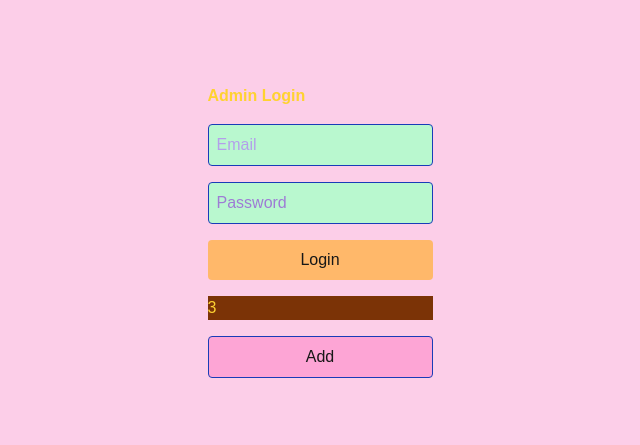
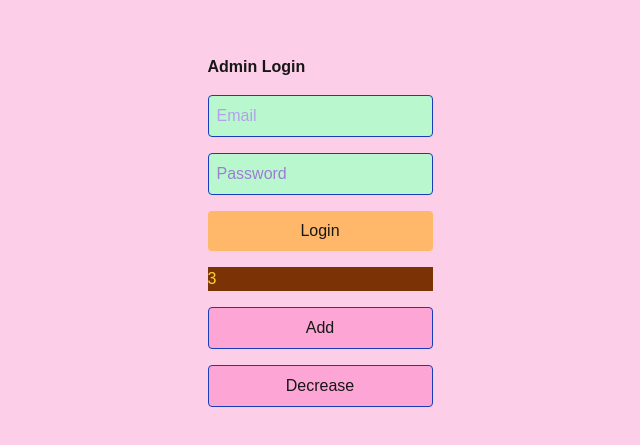
Before and after one commit to laibaranarao3-gif/ajar-web, a Next.js app: page / in a window 1280 px wide. Shown: the part 169-614 px from the top of the page, without its empty margins (320-960 px from the left). Built offline with nearby package versions, Linux system fonts and the light colour scheme.

Commit message:
Decrease

```diff
--- a/app/page.tsx
+++ b/app/page.tsx
@@ -26,13 +26,14 @@ useEffect(()=>{
   return(
     <main className="min-h-screen bg-pink-200 flex items-center justify-center">
       <div className="grid gap-4 justify center">
-      <h1 className="text-amber-300 font-bold">Admin Login</h1>
+      <h1 className="text-grey-900 font-extrabold">Admin Login</h1>
    <input type="text"placeholder="Email" onChange={(e) => setEmail(e.target.value)}  className=" text-purple-500 bg-green-200 rounded border border-blue-800 p-2"></input>
       <input type="password"placeholder="Password" onChange={(e) => setPassword(e.target.value)}className=" text-purple-700 bg-green-200 rounded border border-blue-800 p-2 " ></input>
 
 <button onClick={login} className="bg-orange-300 text-grey-300 rounded rounded-4 roun p-2">Login</button>
 <p className="text-amber-300 bg-amber-900"> { counter }</p>
-<button onClick={ () => setCounter(counter+1)} className="bg-pink-300 text-grey-400 rounded rounded-4 p-2 border border-blue-800 w-full">Add</button>
+<button onClick={ () => setCounter(counter+1)} className="bg-pink-300 text-grey-400 rounded p-2 border border-blue-800 w-full">Add</button>
+<button onClick={() => setCounter(counter-1)} className="bg-pink-300 text-grey-400 rounded p-2 border border-blue-800 w-full">Decrease</button>
 </div>
     </main>
   )
```
